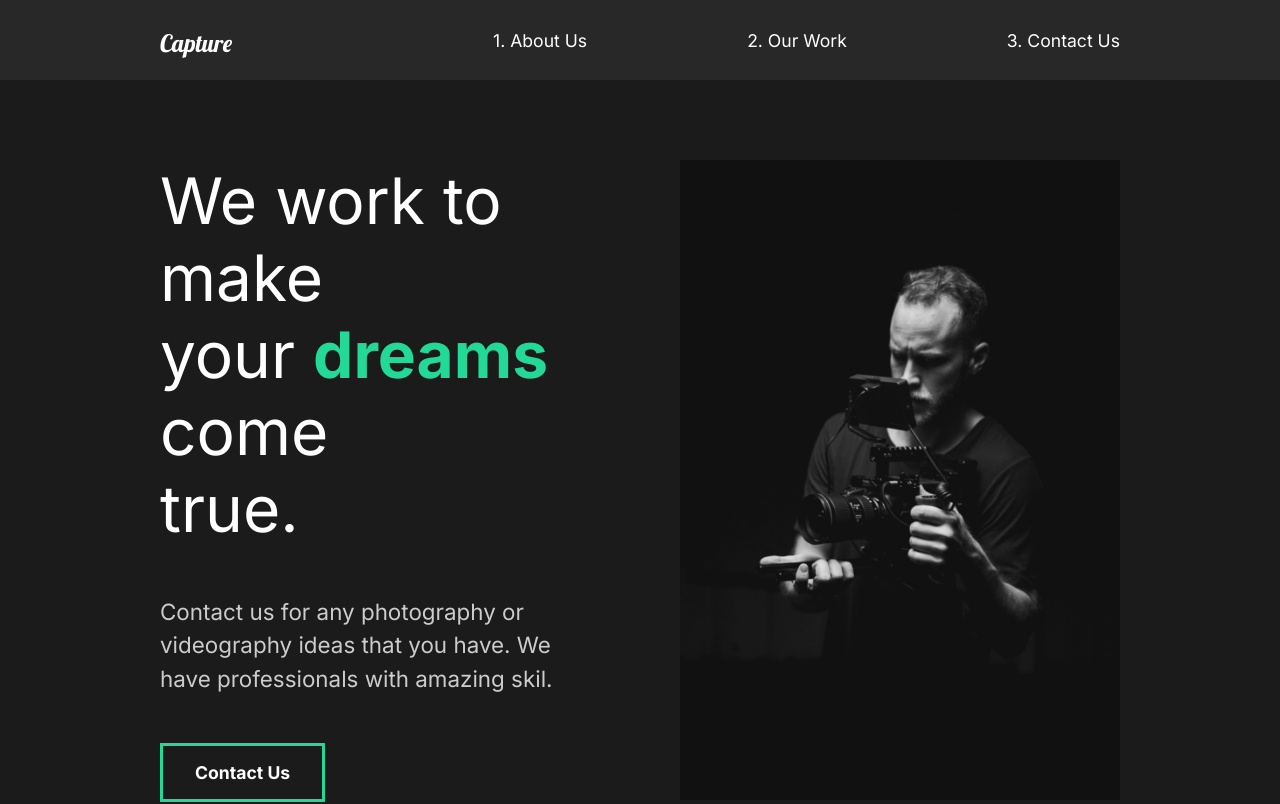
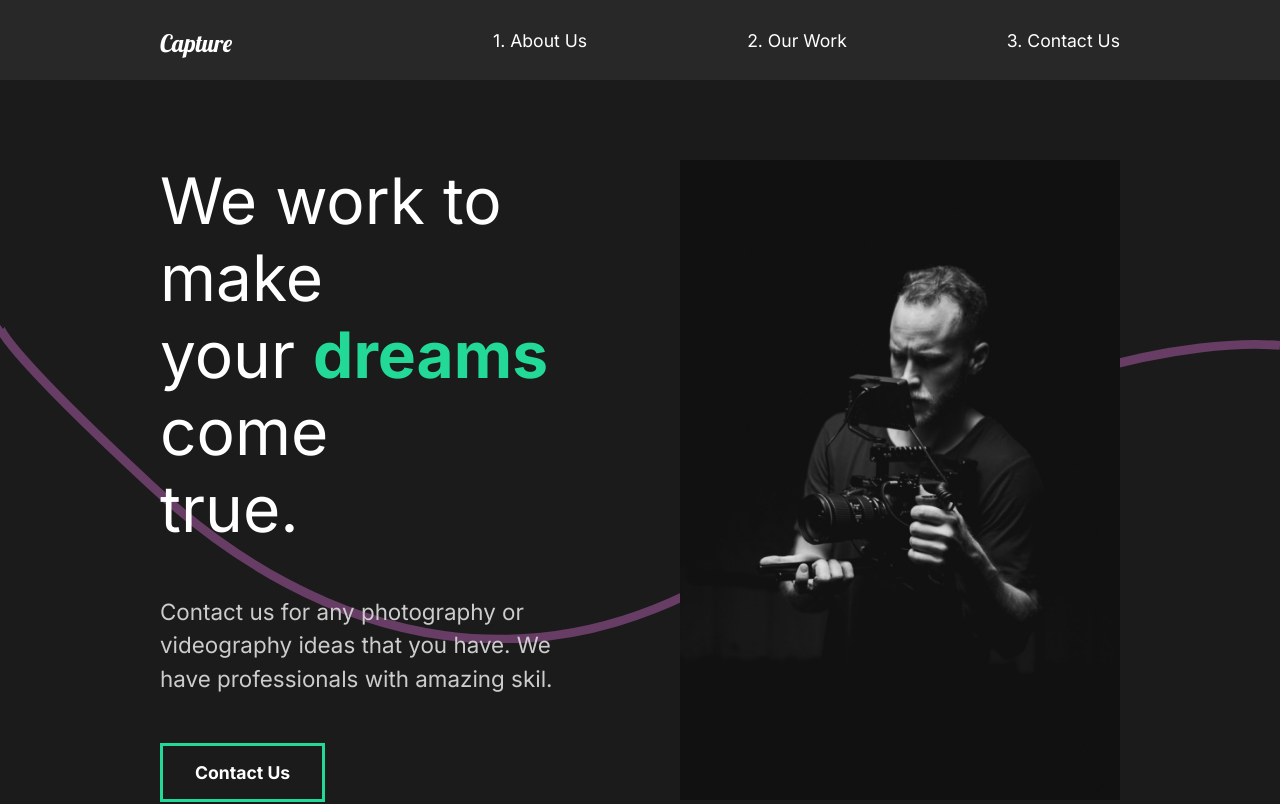
Before and after one commit to BibianaBalBar/React-Website, a React (Create React App) app: page / in a window 1280 px wide. Shown: the top 804 px of the page. Built offline with nearby package versions, Linux system fonts and the light colour scheme.

Commit message:
line animation

```diff
--- a/src/components/AboutSection.js
+++ b/src/components/AboutSection.js
@@ -4,6 +4,7 @@
 //Framer Motion
 import { motion } from "framer-motion";
 import { titleAnim, fade, photoAnim } from "../animation";
+import Wave from "./Wave";
 
 const AboutSection = () => {
   // const titleAnim = {
@@ -53,6 +54,7 @@
       <StyledImg>
         <motion.img variants={photoAnim} src={home1} alt="guy with camera"/>
       </StyledImg>
+      <Wave />
     </StyledAbout>
   );
 };
--- /dev/null
+++ b/src/components/Wave.js
@@ -0,0 +1,32 @@
+import React from "react";
+import styled from "styled-components";
+import { motion } from "framer-motion";
+
+const Wave = () => {
+  return (
+    <StyledWaveSvg
+      viewBox="0 0 1440 363"
+      fill="none"
+      xmlns="http://www.w3.org/2000/svg"
+    >
+    <motion.path
+      initial={{ pathLength: 0, pathOffset: 1 }}
+      animate={{ pathLength: 1, pathOffset: 0 }}
+      transition={{ duration: 1 }}
+      d="M1440 27.4774C1352.73 19.8184 1122.41 49.0556 899.331 227.276C620.48 450.052 354.282 355.647 170.328 185.318C23.165 49.0556 -4.21721 8.32998 0.487081 5"
+      stroke="#D96ED4"
+      strokeOpacity="0.4"
+      strokeWidth="10"
+    />
+    </StyledWaveSvg>
+  );
+};
+
+const StyledWaveSvg = styled.svg`
+  position: absolute;
+  left: 0;
+  z-index: 1;
+`;
+
+
+export default Wave;
--- a/src/styles.js
+++ b/src/styles.js
@@ -13,6 +13,7 @@
 export const StyledDescription = styled.div`
   flex: 1;
   padding-right: 5rem;
+  z-index: 2;
   h2 {
     font-weight: lighter;
   }
@@ -21,6 +22,7 @@
 export const StyledImg = styled.div`
   flex: 1;
   overflow: hidden;
+  z-index: 2;
   img {
     width: 100%;
     height: 80vh;
```
Also changed, not shown: 1 other file (tests, documents, lock files or other folders).
